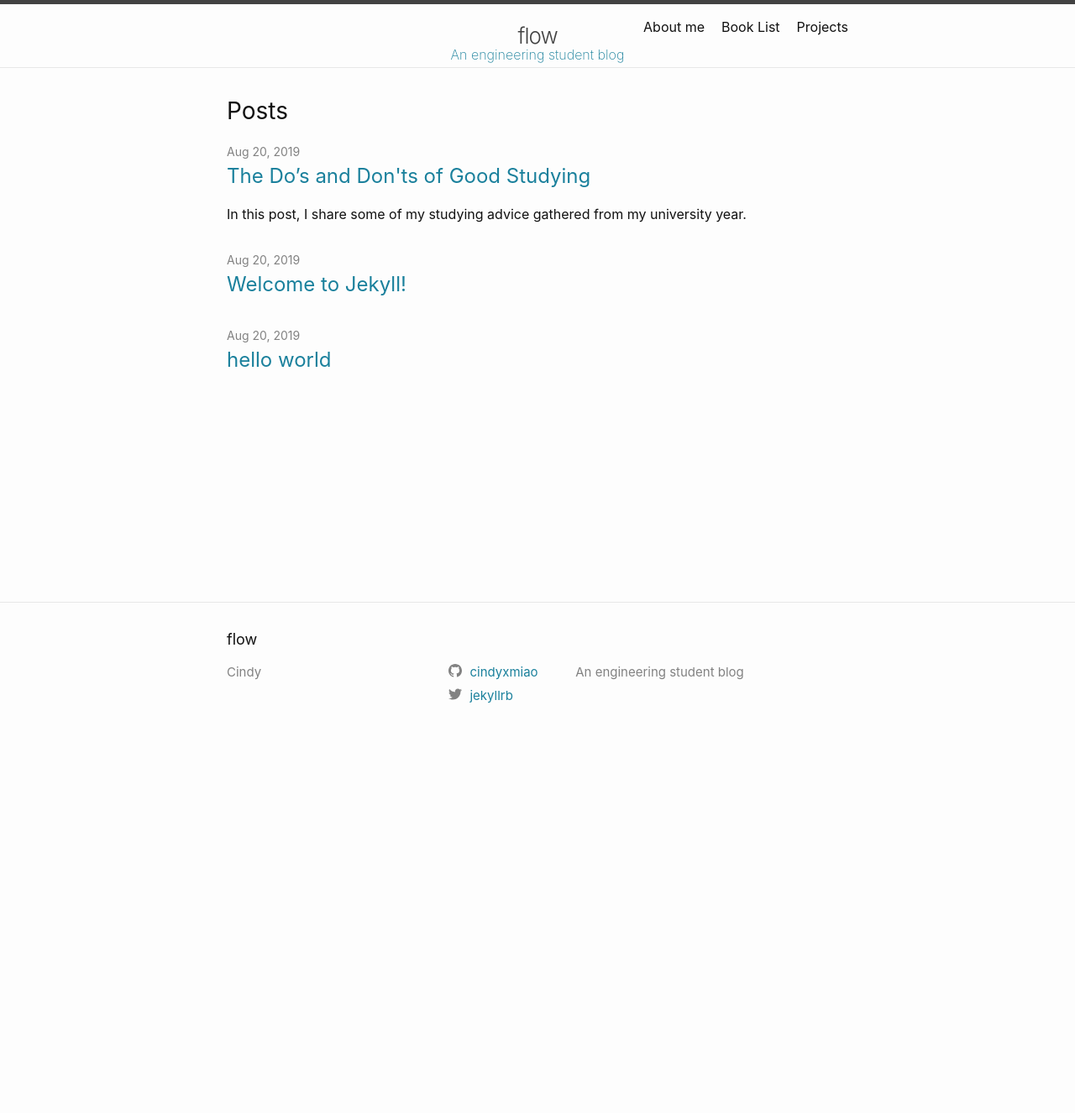
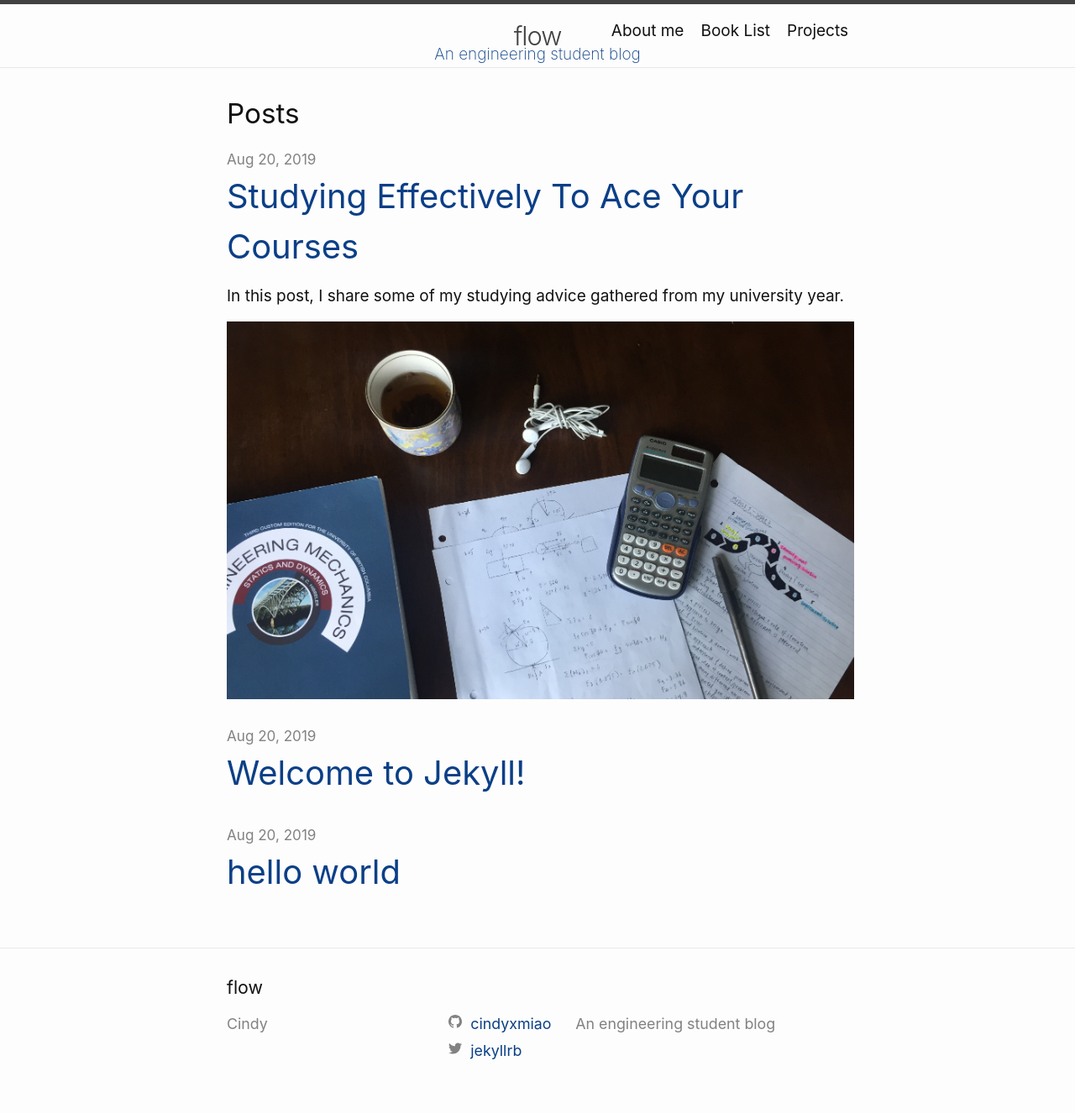
Before and after one commit to cindyxmiao/blog, a Jekyll site: the page built from index.md, in a window 1280 px wide. Shown: the whole page at 84% size. Built offline with Jekyll 4.4.1, drawn with Linux system fonts in a browser that asks for light colours; before the commit the page ends 900 px from its top, so only the background shows below that.

Commit message:
image for study post

```diff
--- a/_config.yml
+++ b/_config.yml
@@ -37,6 +37,12 @@ defaults:
     values:
       layout: "post"
 
+defaults:
+  - scope:
+      path: "assets/img"
+    values:
+      image: true
+
 # Exclude from processing.
 # The following items will not be processed, by default. Create a custom list
 # to override the default setting.
--- a/_layouts/home.html
+++ b/_layouts/home.html
@@ -26,6 +26,10 @@ layout: default
         {%- if site.show_excerpts -%}
           {{ post.excerpt }}
         {%- endif -%}
+
+	{%- if post.img -%}
+	  <img src="{{ site.baseurl}}/{{ post.img }}" style= "max-width: 800px; max-height: 450px" >
+	{%- endif -%}
       </li>
       {%- endfor -%}
     </ul>
--- a/_posts/2019-08-20-dos-and-donts.html
+++ b/_posts/2019-08-20-dos-and-donts.html
@@ -1,23 +1,51 @@
 ---
 layout: post
-title: The Do’s and Don'ts of Good Studying
+title: Studying Effectively To Ace Your Courses
 date: 2019-08-20 20:44:13 +0200
-permalink: /the-dos-and-donts-of-good-studying/
+permalink: /studying-effectively-to-ace-your-courses/
 summary: In this post, I share some of my studying advice gathered from my university year.
+img: assets/img/studying_effectively_notes.jpeg
 ---
-<h5> asdfsaThroughout the term: </h5>
 
-<h4> Do: Look at the material BEFORE lectures </h4>
+<img src="{{ site.baseurl}}/{{ page.img }}">
+<figcaption> Some of my notes for physics class and a cup of black tea</figcaption>
 
-<p> Especially for textbook pre-readings, try to actually understand the material and not just skim the book. This will help a lot in lectures, because the prof assumes that you have already read the textbook material and is building off of the basics. Also, they don’t have enough time to thoroughly explain everything. </p>
+<br><h2 style = "font-weight: bold"> Throughout the term </h2>
 
+<br><h4> Look at the material BEFORE lectures </h4>
 
-<h4> Do: Search online for topics you need more help clarifying </h4>
+    <p> Especially for textbook pre-readings, try to actually understand the material and not just skim the book. This will help a lot in lectures, since the prof. builds of the basic in assuming that you have already read the textbook material. Be understanding because in some material-heavy courses, they simply don’t have enough time to thoroughly explain everything. If there is something in the text you don’t understand, then... </p>
 
-<p>There are plenty of great online resources like textbooks, videos, etc. Your textbook’s author may not be great at explaining every single concept, so search online to fill in the gaps or for concepts you struggle with. Here are some great resources that have helped me in first year:<p>
+<br><h4> Search online for topics you need more help clarifying </h4>
 
-<p style = "display: inline-block">Physics: </p> <a href = "https://phys.libretexts.org/Bookshelves/University_Physics/Book%3A_University_Physics_(OpenStax)/Map%3A_University_Physics_II_-_Thermodynamics%2C_Electricity%2C_and_Magnetism_(OpenStax)/1%3A_Temperature_and_Heat" style = "display: inline-block"> Libretext's Openstax Free Online Textbook </a>
+    <p>There are plenty of great online resources like textbooks, videos, etc. Your textbook’s author may not be great at explaining every single concept, so search online to fill in the gaps or for concepts you struggle with. Here are some great resources that have helped me in first year:<p>
 
-<h4>Don’t: Wait until the last moment to do assignments</h4>
+    <p style = "display: inline-block">Physics: </p> <a href = "https://phys.libretexts.org/Bookshelves/University_Physics/Book%3A_University_Physics_(OpenStax)/Map%3A_University_Physics_II_-_Thermodynamics%2C_Electricity%2C_and_Magnetism_(OpenStax)/1%3A_Temperature_and_Heat" style = "display: inline-block"> Libretext's Openstax Free Online Textbook </a>
 
-<p> Assignments will take the same amount of time, no matter when you choose to do them. Getting it done early will save you a lot of worries. </p>
+    <p>This works great if you missed lectures as well.</p>
+
+<br><h4>Don't wait until the last moment to do assignments</h4>
+
+    <p> Assignments will take the same amount of time, no matter when you choose to do them. Getting it done early will save you a lot of worries. </p>
+
+<br><h4> Set out time each day for studying, preferably at the library </h4>
+
+    <p>Assignments will take the same amount of time, no matter when you choose to do them. Getting it done early will save you a lot of worries. What I find helpful is going to the library for a set amount of time after class each day. This ensures that (1) I spend time studying and (2) I am actually productive (working at the library is much better than in your bed)</p>
+
+<h4>For midterms and finals:</h4>
+
+<br><h4> Start studying 1 week or more prior to the exam </h4>
+
+    <p> If my exam is on Wednesday, I would start studying the Wednesday before. This leaves me with just enough time to review all the material, ask questions if needed, and do the practice exams. <br> Sometimes, when I haven’t kept up or need a better understanding of the material, I go back and re-read portions of the textbooks, or search online. Then, I write out condensed notes of the most important material or concepts.  After making sure I have understood the concepts, I... </p>
+
+<br><h4> Go through ~5 practice exams </h4>
+
+    <p> Doing practice exams and solving questions are a must for classes like physics or math. For math, the more you do, the better and faster you become. For physics, it is a good idea to understand the concepts first before proceeding to practice exams.</p>
+
+<br><h4>Study alone and with people</h4>
+
+    <p> Try to find a study group, as well as a place to meet up for studying. Studying with others gives you another reason to not go on your phone, and you can ask others whenever you need. Also, explaining a problem to someone else is a great way to reinforce your understanding. </p>
+
+<br><h4>Don’t stress about your exams</h4>
+
+    <p>Take a nap or get some exercise before your exam. A nap will help you feel well rested and alert, while scientific research has shown that exercising before exams can increase your scores! Last minute memorizing won’t do you any good now anyways, you’ve been learning and practicing for a few months now, what good is another few hours?<p>
--- a/_sass/minima.scss
+++ b/_sass/minima.scss
@@ -3,9 +3,9 @@
 // Define defaults for each variable.
 
 $base-font-family: -apple-system, BlinkMacSystemFont, "Segoe UI", Roboto, Helvetica, Arial, sans-serif, "Apple Color Emoji", "Segoe UI Emoji", "Segoe UI Symbol" !default;
-$base-font-size:   16px !default;
+$base-font-size:   19px !default;
 $base-font-weight: 400 !default;
-$small-font-size:  $base-font-size * 0.875 !default;
+$small-font-size:  $base-font-size * 0.9 !default;
 $base-line-height: 1.5 !default;
 
 $spacing-unit:     30px !default;
--- a/_sass/minima/_base.scss
+++ b/_sass/minima/_base.scss
@@ -70,6 +70,8 @@ figure > img {
 
 figcaption {
   font-size: $small-font-size;
+  margin-top: 10px;
+  font-style:italic;
 }
 
 
@@ -102,7 +104,7 @@ h1, h2, h3, h4, h5, h6 {
 /**
  * Links
  */
-$brand-color: #1a809c;
+$brand-color: #0b3f87;
 a {
   color: $brand-color;
   text-decoration: none;
--- a/_sass/minima/_layout.scss
+++ b/_sass/minima/_layout.scss
@@ -217,7 +217,8 @@
 
 .post-link {
   display: block;
-  @include relative-font-size(1.5);
+  @include relative-font-size(2.1);
+
 }
 
 
@@ -230,7 +231,7 @@
 }
 
 .post-title {
-  @include relative-font-size(2.625);
+  @include relative-font-size(2.2);
   letter-spacing: -1px;
   line-height: 1;
 
```
Also changed, not shown: assets/img/studying_effectively_food.JPG (added), assets/img/studying_effectively_ikb.JPG (added), assets/img/studying_effectively_notes.jpeg (added), assets/img/studying_effectively_window.jpeg (added).
